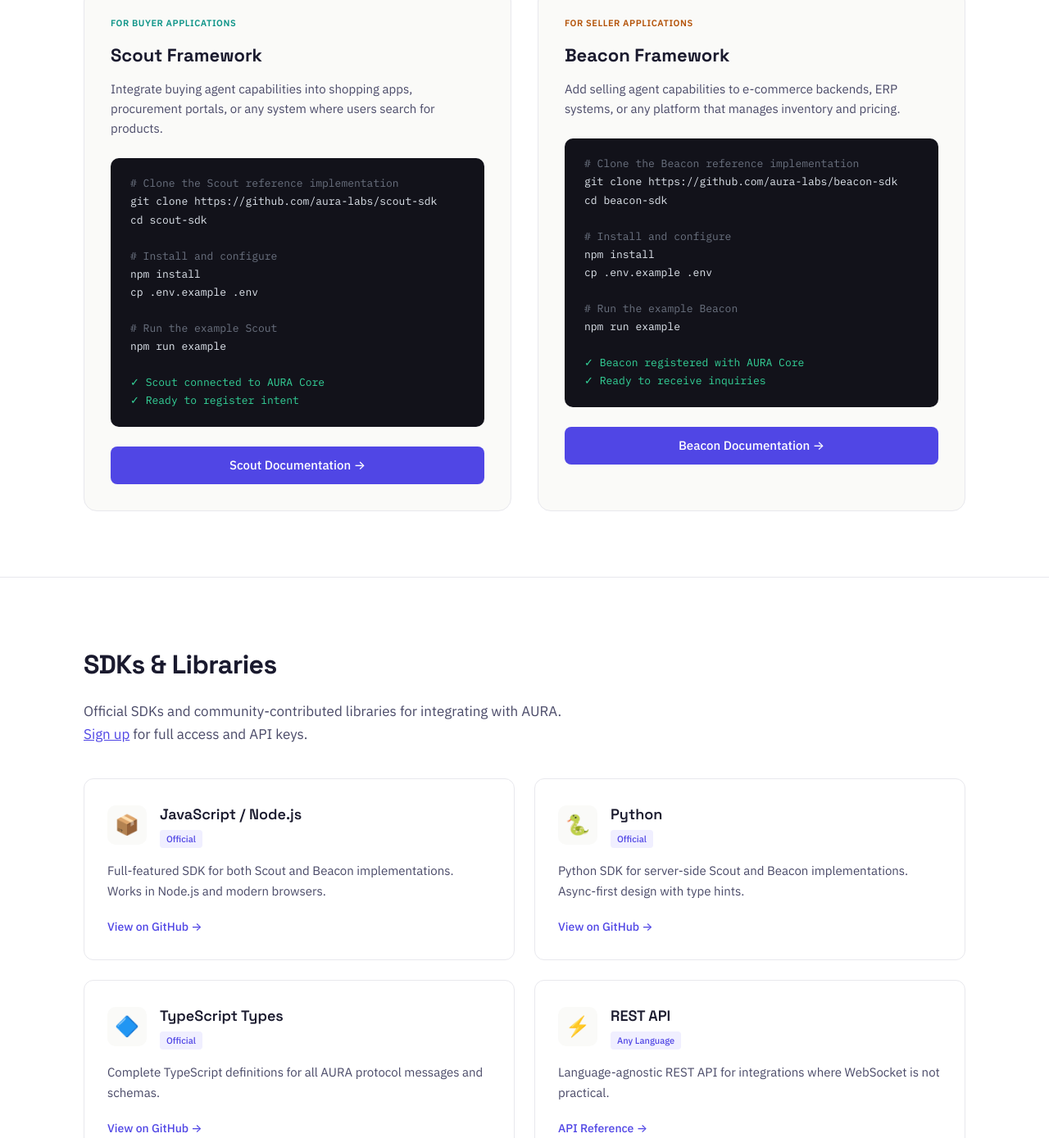
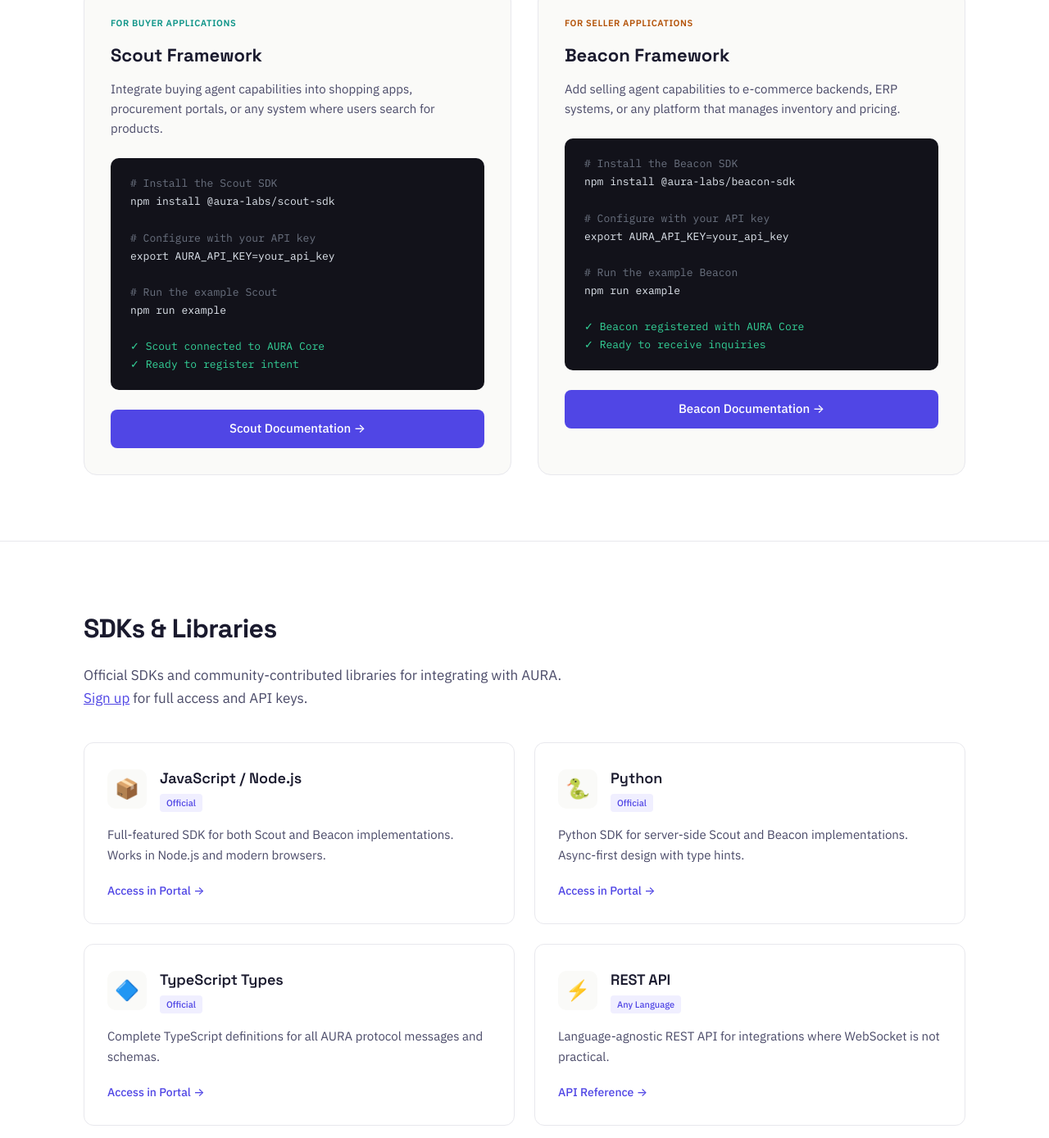
Before and after one commit to marc-auralabs/aura-labs.ai, a website: page developers.html in a window 1280 px wide. Shown: the part 709-2098 px from the top of the page at 82% size. Drawn offline with Linux system fonts and the light colour scheme.

Commit message:
sync files

```diff
--- a/developers.html
+++ b/developers.html
@@ -623,13 +623,11 @@
                         <h3>Scout Framework</h3>
                         <p>Integrate buying agent capabilities into shopping apps, procurement portals, or any system where users search for products.</p>
                         <div class="code-block">
-                            <pre><span class="comment"># Clone the Scout reference implementation</span>
-git clone https://github.com/aura-labs/scout-sdk
-cd scout-sdk
+                            <pre><span class="comment"># Install the Scout SDK</span>
+npm install @aura-labs/scout-sdk
 
-<span class="comment"># Install and configure</span>
-npm install
-cp .env.example .env
+<span class="comment"># Configure with your API key</span>
+export AURA_API_KEY=your_api_key
 
 <span class="comment"># Run the example Scout</span>
 npm run example
@@ -645,13 +643,11 @@ npm run example
                         <h3>Beacon Framework</h3>
                         <p>Add selling agent capabilities to e-commerce backends, ERP systems, or any platform that manages inventory and pricing.</p>
                         <div class="code-block">
-                            <pre><span class="comment"># Clone the Beacon reference implementation</span>
-git clone https://github.com/aura-labs/beacon-sdk
-cd beacon-sdk
+                            <pre><span class="comment"># Install the Beacon SDK</span>
+npm install @aura-labs/beacon-sdk
 
-<span class="comment"># Install and configure</span>
-npm install
-cp .env.example .env
+<span class="comment"># Configure with your API key</span>
+export AURA_API_KEY=your_api_key
 
 <span class="comment"># Run the example Beacon</span>
 npm run example
@@ -680,7 +676,7 @@ npm run example
                             </div>
                         </div>
                         <p>Full-featured SDK for both Scout and Beacon implementations. Works in Node.js and modern browsers.</p>
-                        <a href="https://github.com/aura-labs/aura-js">View on GitHub →</a>
+                        <a href="portal/">Access in Portal →</a>
                     </div>
 
                     <div class="sdk-card">
@@ -692,7 +688,7 @@ npm run example
                             </div>
                         </div>
                         <p>Python SDK for server-side Scout and Beacon implementations. Async-first design with type hints.</p>
-                        <a href="https://github.com/aura-labs/aura-python">View on GitHub →</a>
+                        <a href="portal/">Access in Portal →</a>
                     </div>
 
                     <div class="sdk-card">
@@ -704,7 +700,7 @@ npm run example
                             </div>
                         </div>
                         <p>Complete TypeScript definitions for all AURA protocol messages and schemas.</p>
-                        <a href="https://github.com/aura-labs/aura-types">View on GitHub →</a>
+                        <a href="portal/">Access in Portal →</a>
                     </div>
 
                     <div class="sdk-card">
@@ -796,10 +792,10 @@ npm run example
                 <p>Join the growing community of developers building the future of agentic commerce.</p>
 
                 <div class="community-grid">
-                    <a href="https://github.com/aura-labs" class="community-card" target="_blank">
-                        <div class="icon">💻</div>
-                        <h3>GitHub</h3>
-                        <p>Star the repos, open issues, contribute code, and track development.</p>
+                    <a href="portal/" class="community-card">
+                        <div class="icon">🔐</div>
+                        <h3>Developer Portal</h3>
+                        <p>Access SDKs, API keys, documentation, and sandbox environment.</p>
                     </a>
 
                     <a href="https://marcmassar.substack.com" class="community-card" target="_blank">
```
Also changed, not shown: architecture.html (+1 -1 lines), how-it-works.html (+1 -1 lines), index.html (+14 -17 lines).
